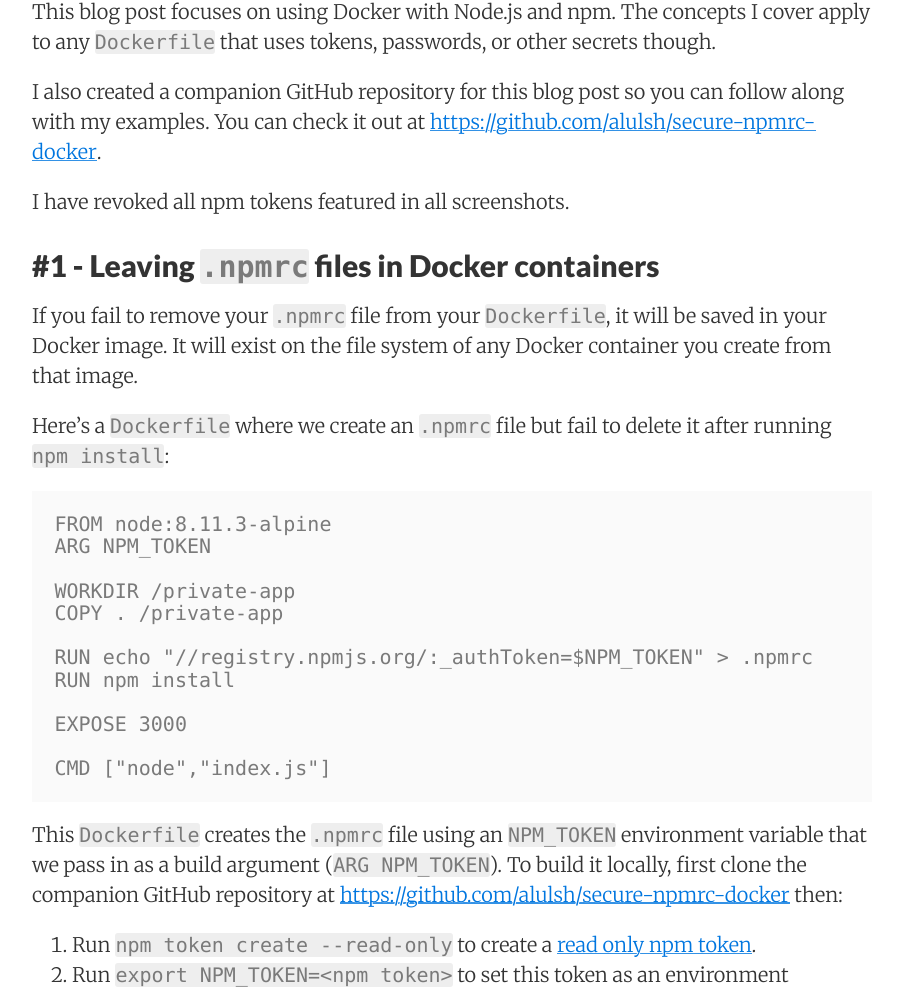
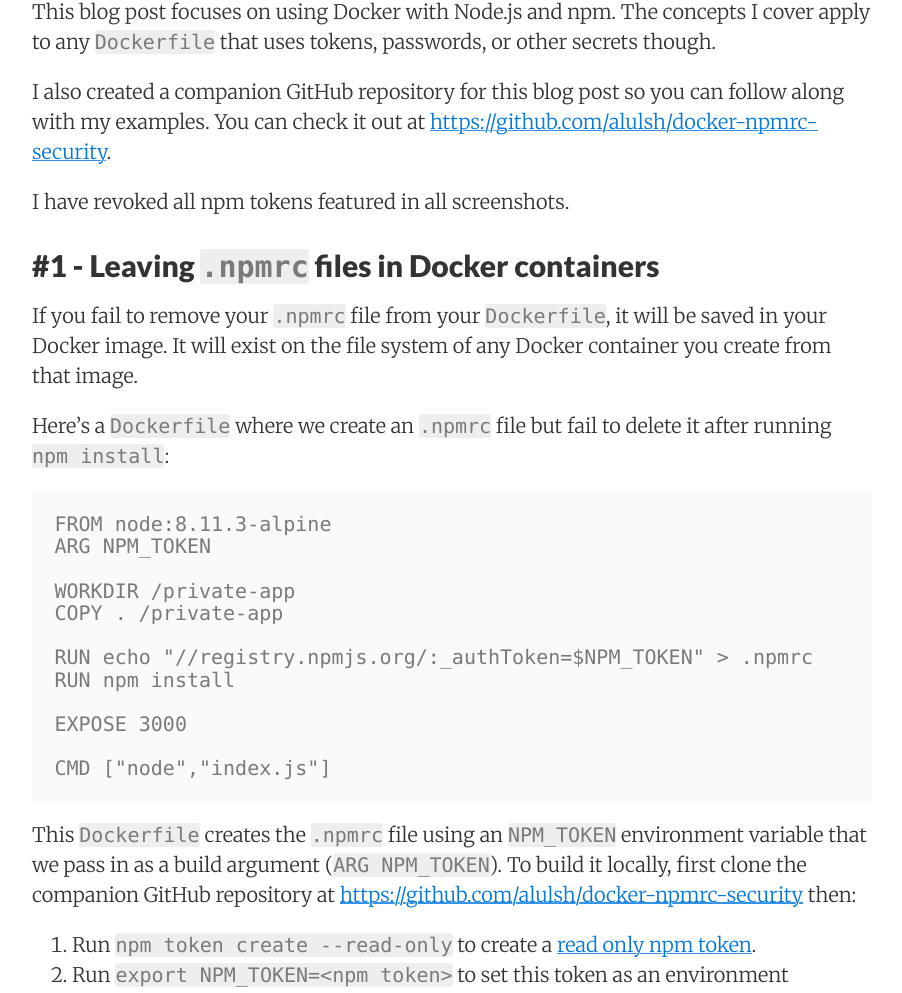
Before and after one commit to alulsh/alulsh.github.io, a Jekyll site: the page built from _posts/2018-06-25-docker-npmrc-security.md, in a window 1280 px wide and 1400 px high, scrolled down 1044 px. Shown: the part 151-1144 px from the top of the window, without its empty margins (188-1090 px from the left). Built offline with Jekyll 4.4.1, drawn with Linux system fonts in a browser that asks for light colours; some of the changed lines change nothing that is shown.

Commit message:
Fixes broken link to https://github.com/alulsh/docker-npmrc-security

````diff
--- a/_posts/2018-06-25-docker-npmrc-security.md
+++ b/_posts/2018-06-25-docker-npmrc-security.md
@@ -21,7 +21,7 @@
 
 This blog post focuses on using Docker with Node.js and npm. The concepts I cover apply to any `Dockerfile` that uses tokens, passwords, or other secrets though.
 
-I also created a companion GitHub repository for this blog post so you can follow along with my examples. You can check it out at [https://github.com/alulsh/secure-npmrc-docker](https://github.com/alulsh/secure-npmrc-docker).
+I also created a companion GitHub repository for this blog post so you can follow along with my examples. You can check it out at [https://github.com/alulsh/docker-npmrc-security](https://github.com/alulsh/docker-npmrc-security).
 
 I have revoked all npm tokens featured in all screenshots.
 
@@ -46,7 +46,7 @@
 CMD ["node","index.js"]
 ```
 
-This `Dockerfile` creates the `.npmrc` file using an `NPM_TOKEN` environment variable that we pass in as a build argument (`ARG NPM_TOKEN`). To build it locally, first clone the companion GitHub repository at [https://github.com/alulsh/secure-npmrc-docker](https://github.com/alulsh/secure-npmrc-docker) then:
+This `Dockerfile` creates the `.npmrc` file using an `NPM_TOKEN` environment variable that we pass in as a build argument (`ARG NPM_TOKEN`). To build it locally, first clone the companion GitHub repository at [https://github.com/alulsh/docker-npmrc-security](https://github.com/alulsh/docker-npmrc-security) then:
 
 1. Run `npm token create --read-only` to create a [read only npm token](https://docs.npmjs.com/getting-started/working_with_tokens#how-to-create-a-new-read-only-token).
 1. Run `export NPM_TOKEN=<npm token>` to set this token as an environment variable.
````
